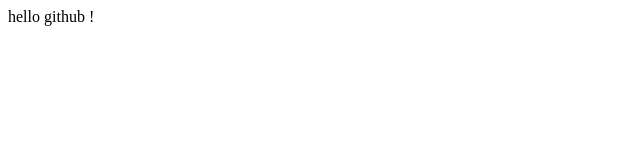
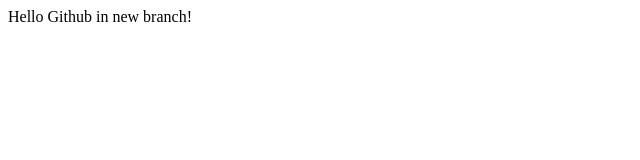
Before and after one commit to rohitsingh9969321569-prog/LOCAL-REPOSITORY, a plain HTML site: page index.html in a window 1280 px wide. Shown: the whole page, without its empty margins (0-640 px from the left). Drawn offline with Linux system fonts and the light colour scheme.

Commit message:
New Code

```diff
--- a/index.html
+++ b/index.html
@@ -6,6 +6,6 @@
     <title>Document</title>
 </head>
 <body>
-    hello github !
+    Hello Github in new branch!
 </body>
 </html>
```
